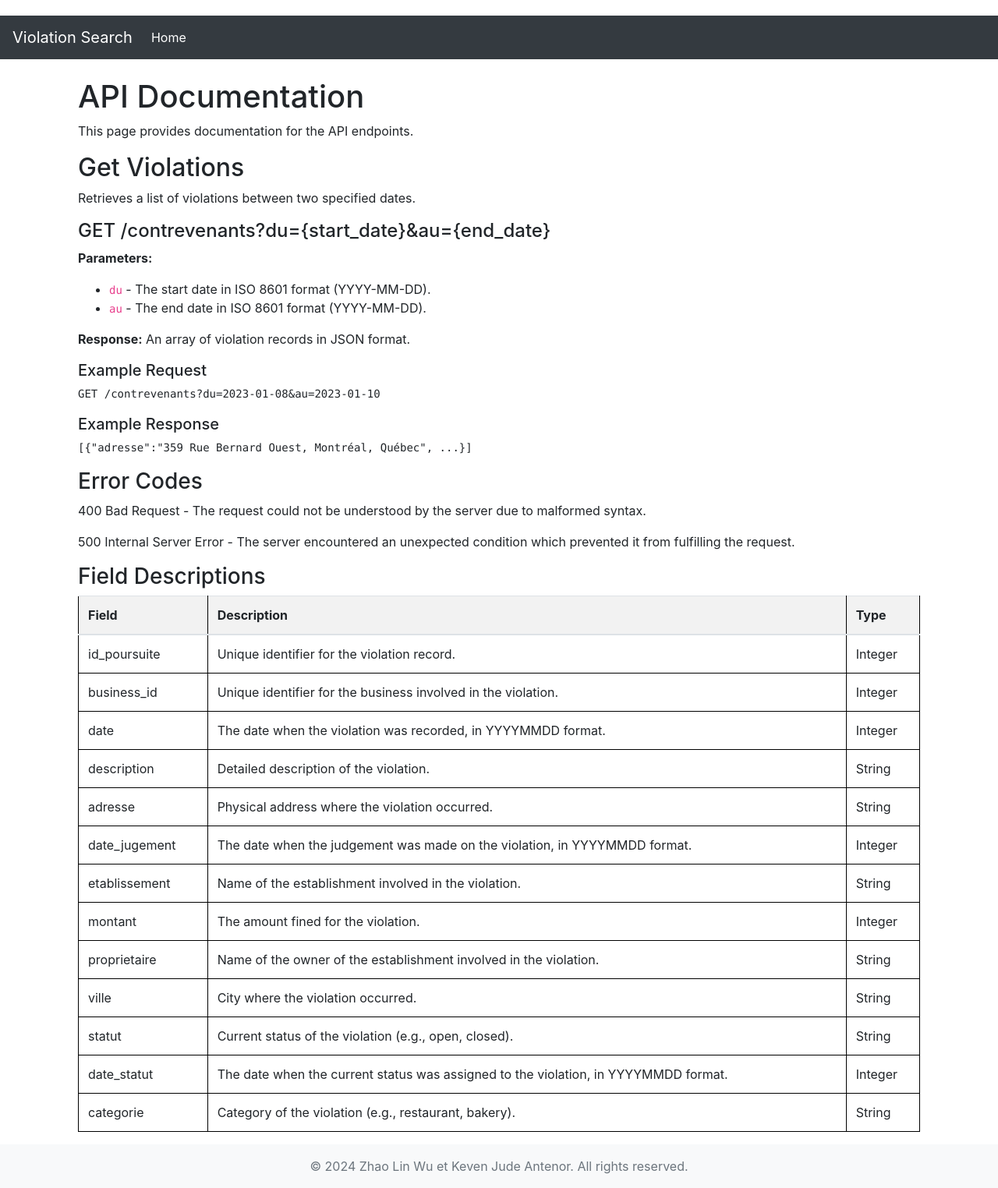
After one commit to KevenJAntenor/FoodWatch, a Flask app: page /doc in a window 1280 px wide. The commit adds this page. Shown: the whole page at 78% size. Run offline with Flask 3, Linux system fonts and the light colour scheme; some libraries are stand-ins or nearby versions.

Commit message:
implementation des fonctionnalite A4

```diff
--- a/app.py
+++ b/app.py
@@ -1,4 +1,4 @@
-from flask import Flask, render_template, request, redirect, url_for
+from flask import Flask, render_template, request, redirect, url_for, jsonify
 from database import Database
 from math import ceil
 from apscheduler.schedulers.background import BackgroundScheduler
@@ -15,6 +15,25 @@ scheduler.start()
 atexit.register(lambda: scheduler.shutdown())
 
 
+@app.route('/contrevenants', methods=['GET'])
+def get_violations_between_dates():
+    du = request.args.get('du', default=None)
+    au = request.args.get('au', default=None)
+
+
+    if not du or not au:
+        return jsonify({'error': 'Both start and end dates must be provided.'}), 400
+
+
+    db = Database()
+    violations = db.get_violations_between_dates(du, au)
+
+
+    return jsonify(violations)
+
+@app.route('/doc')
+def documentation():
+    return render_template('doc.html')
 
 @app.route('/', methods=['GET', 'POST'])
 def index():
--- /dev/null
+++ b/static/js/scripts.js
@@ -0,0 +1,5 @@
+
+document.addEventListener('DOMContentLoaded', (event) => {
+    const currentYear = new Date().getFullYear();
+    document.querySelector('.footer .text-muted').textContent = `© ${currentYear} Zhao Lin Wu et Keven Jude Antenor. All rights reserved.`;
+});
--- a/templates/base.html
+++ b/templates/base.html
@@ -12,5 +12,18 @@
     <div class="container">
         {% block content %}{% endblock %}
     </div>
+
+    <footer class="footer mt-auto py-3 bg-light">
+        <div class="container text-center">
+            <span class="text-muted">&copy; 2023 Zhao Lin Wu et Keven Jude Antenor. All rights reserved.</span>
+        </div>
+    </footer>
+
+
+    <script src="https://code.jquery.com/jquery-3.5.1.slim.min.js"></script>
+    <script src="https://cdn.jsdelivr.net/npm/@popperjs/core@2.9.2/dist/umd/popper.min.js"></script>
+    <script src="https://stackpath.bootstrapcdn.com/bootstrap/4.5.2/js/bootstrap.min.js"></script>
+
+    <script src="{{ url_for('static', filename='js/scripts.js') }}"></script>
 </body>
 </html>
--- /dev/null
+++ b/templates/doc.html
@@ -0,0 +1,114 @@
+{% extends "base.html" %}
+
+{% block title %}API Documentation{% endblock %}
+
+{% block content %}
+<div class="container mt-4">
+    <h1>API Documentation</h1>
+    <p>This page provides documentation for the API endpoints.</p>
+
+    <section class="mt-3">
+        <h2>Get Violations</h2>
+        <p>Retrieves a list of violations between two specified dates.</p>
+        <h4>GET /contrevenants?du={start_date}&au={end_date}</h4>
+        <p><strong>Parameters:</strong></p>
+        <ul>
+            <li><code>du</code> - The start date in ISO 8601 format (YYYY-MM-DD).</li>
+            <li><code>au</code> - The end date in ISO 8601 format (YYYY-MM-DD).</li>
+        </ul>
+        <p><strong>Response:</strong> An array of violation records in JSON format.</p>
+        <h5>Example Request</h5>
+        <pre>GET /contrevenants?du=2023-01-08&au=2023-01-10</pre>
+        <h5>Example Response</h5>
+        <pre>[{"adresse":"359 Rue Bernard Ouest, Montréal, Québec", ...}]</pre>
+    </section>
+
+    <section class="mt-3">
+        <h3>Error Codes</h3>
+        <p>400 Bad Request - The request could not be understood by the server due to malformed syntax.</p>
+        <p>500 Internal Server Error - The server encountered an unexpected condition which prevented it from fulfilling the request.</p>
+    </section>
+
+    <section class="mt-3">
+        <h3>Field Descriptions</h3>
+        <table class="table">
+  <thead>
+    <tr>
+      <th>Field</th>
+      <th>Description</th>
+      <th>Type</th>
+    </tr>
+  </thead>
+  <tbody>
+    <tr>
+      <td>id_poursuite</td>
+      <td>Unique identifier for the violation record.</td>
+      <td>Integer</td>
+    </tr>
+    <tr>
+      <td>business_id</td>
+      <td>Unique identifier for the business involved in the violation.</td>
+      <td>Integer</td>
+    </tr>
+    <tr>
+      <td>date</td>
+      <td>The date when the violation was recorded, in YYYYMMDD format.</td>
+      <td>Integer</td>
+    </tr>
+    <tr>
+      <td>description</td>
+      <td>Detailed description of the violation.</td>
+      <td>String</td>
+    </tr>
+    <tr>
+      <td>adresse</td>
+      <td>Physical address where the violation occurred.</td>
+      <td>String</td>
+    </tr>
+    <tr>
+      <td>date_jugement</td>
+      <td>The date when the judgement was made on the violation, in YYYYMMDD format.</td>
+      <td>Integer</td>
+    </tr>
+    <tr>
+      <td>etablissement</td>
+      <td>Name of the establishment involved in the violation.</td>
+      <td>String</td>
+    </tr>
+    <tr>
+      <td>montant</td>
+      <td>The amount fined for the violation.</td>
+      <td>Integer</td>
+    </tr>
+    <tr>
+      <td>proprietaire</td>
+      <td>Name of the owner of the establishment involved in the violation.</td>
+      <td>String</td>
+    </tr>
+    <tr>
+      <td>ville</td>
+      <td>City where the violation occurred.</td>
+      <td>String</td>
+    </tr>
+    <tr>
+      <td>statut</td>
+      <td>Current status of the violation (e.g., open, closed).</td>
+      <td>String</td>
+    </tr>
+    <tr>
+      <td>date_statut</td>
+      <td>The date when the current status was assigned to the violation, in YYYYMMDD format.</td>
+      <td>Integer</td>
+    </tr>
+    <tr>
+      <td>categorie</td>
+      <td>Category of the violation (e.g., restaurant, bakery).</td>
+      <td>String</td>
+    </tr>
+  </tbody>
+</table>
+    </section>
+
+
+</div>
+{% endblock %}
```
Also changed, not shown: database.py (+18 -0 lines).
